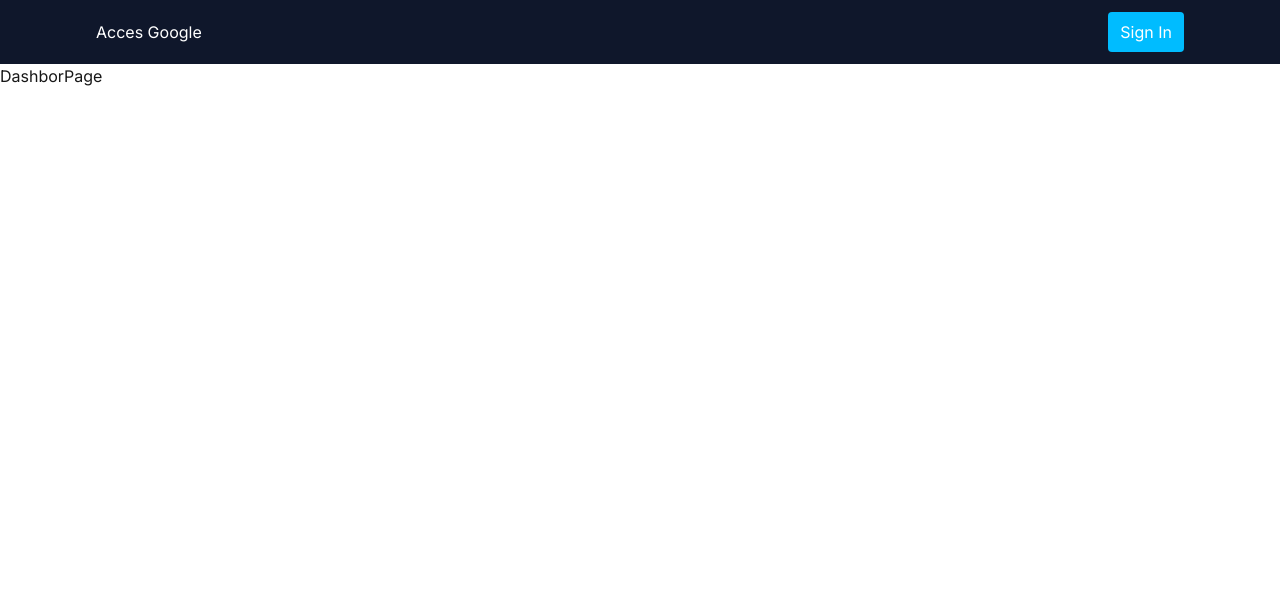
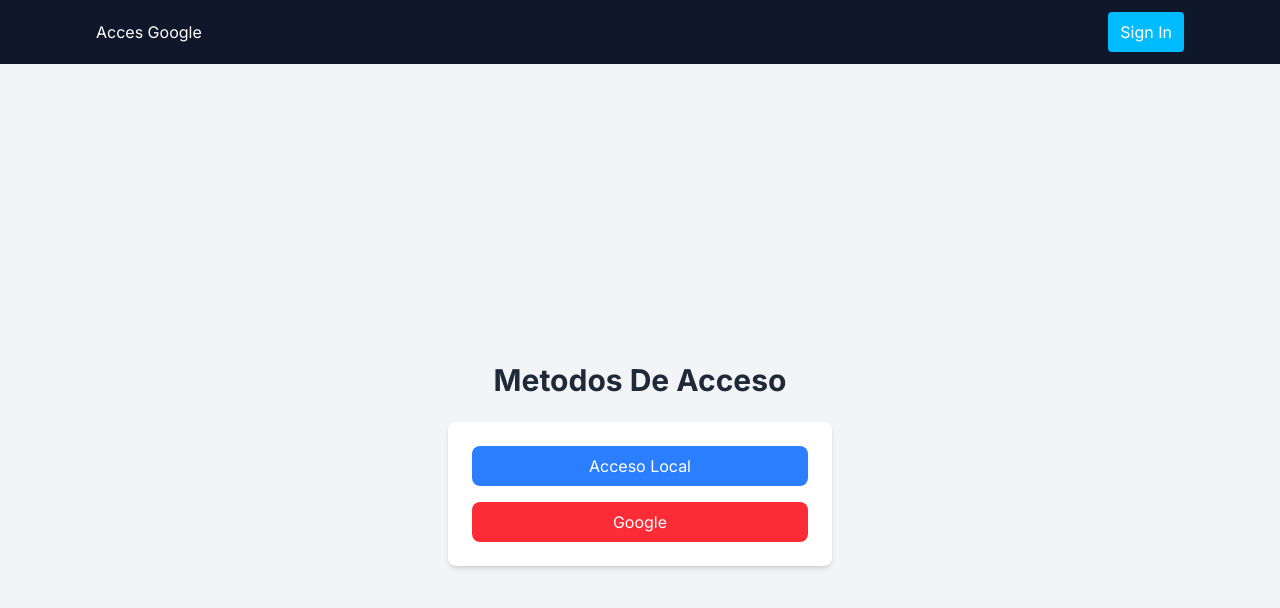
Before and after one commit to AppInternet025/appturismo, a Next.js app: page / in a window 1280 px wide. Shown: the top 608 px of the page. Built offline with nearby package versions, Linux system fonts and the light colour scheme; no server answers.

Commit message:
update
cambios

```diff
--- a/src/app/page.js
+++ b/src/app/page.js
@@ -1,7 +1,33 @@
+"use client";
+
+import { signIn } from "next-auth/react";
+
 function DashborPage() {
   return (
-    <div>DashborPage</div>
-  )
+    <div className="min-h-screen flex flex-col items-center justify-center bg-gray-100 p-6">
+      <header className="mb-6 text-center">
+        <h1 className="text-3xl font-bold text-gray-800">Metodos De Acceso</h1>
+      </header>
+      <main className="bg-white p-6 rounded-lg shadow-md w-full max-w-sm text-center">
+        <form className="space-y-4">
+          <button
+            type="button"
+            onClick={() => alert("Acceso local no implementado aún")}
+            className="w-full py-2 px-4 bg-blue-500 text-white rounded-lg hover:bg-blue-600 transition"
+          >
+            Acceso Local
+          </button>
+          <button
+            type="button"
+            onClick={() => signIn("google")}
+            className="w-full py-2 px-4 bg-red-500 text-white rounded-lg hover:bg-red-600 transition"
+          >
+            Google
+          </button>
+        </form>
+      </main>
+    </div>
+  );
 }
 
-export default DashborPage
+export default DashborPage;
```
Also changed, not shown: src/app/login/dashboard.js (added), 2 other files (tests, documents, lock files or other folders).
